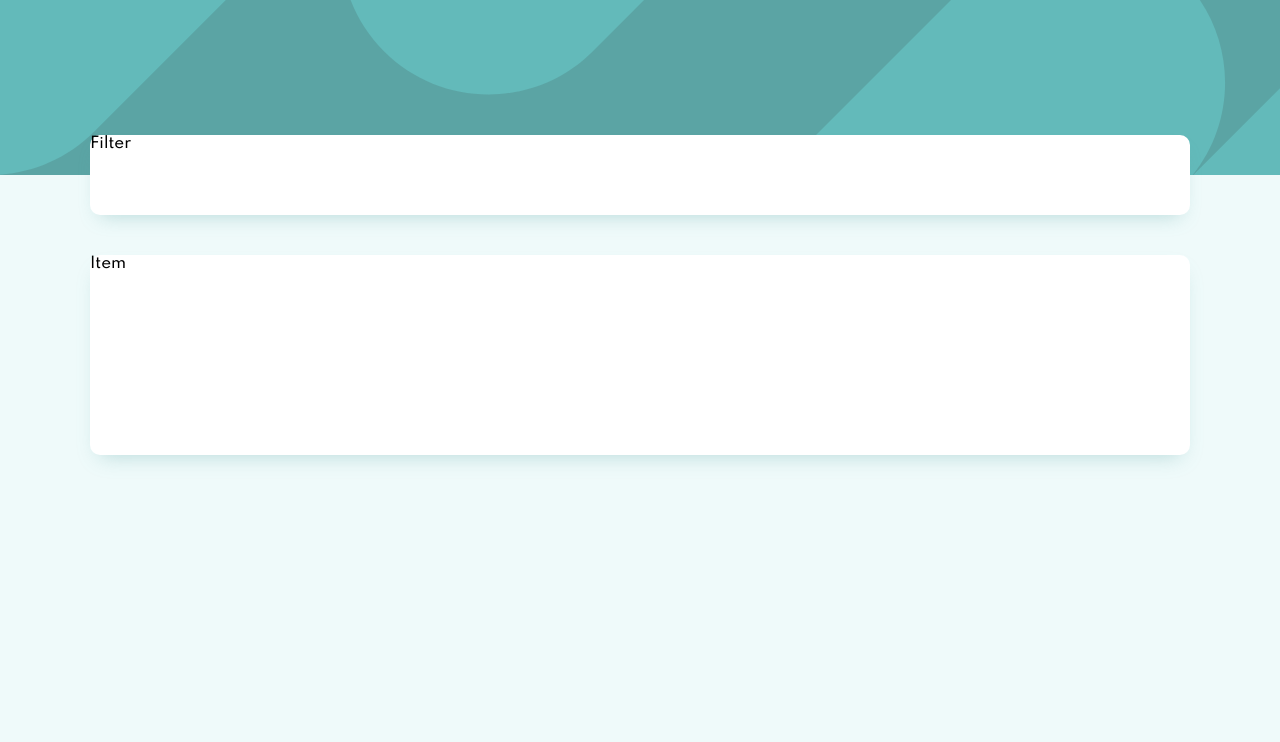
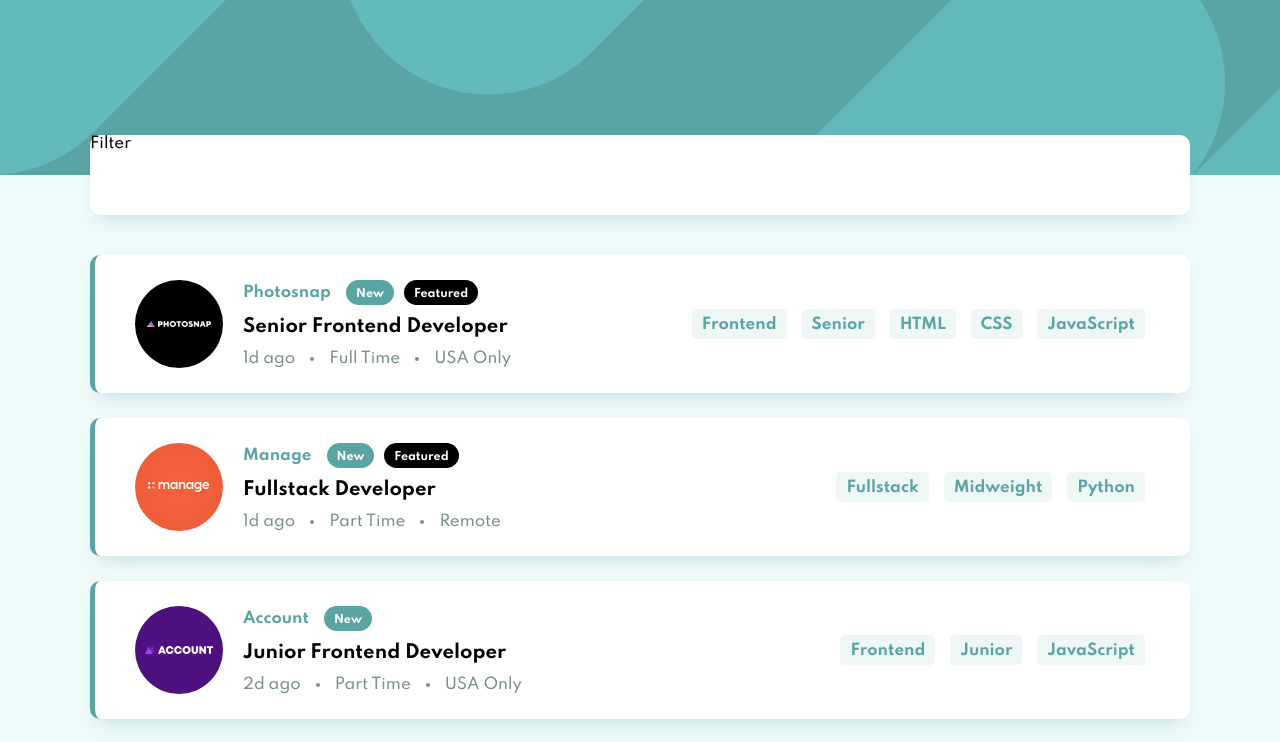
Before and after one commit to JesusAtao96/job-listings-with-filtering-svelte, a Svelte app: page / in a window 1280 px wide. Shown: the top 742 px of the page. Built offline with nearby package versions, Linux system fonts and the light colour scheme.

Commit message:
Items Completed

```diff
--- a/package.json
+++ b/package.json
@@ -8,14 +8,15 @@
   },
   "devDependencies": {
     "@rollup/plugin-commonjs": "^16.0.0",
+    "@rollup/plugin-json": "^4.1.0",
     "@rollup/plugin-node-resolve": "^10.0.0",
+    "node-sass": "^5.0.0",
     "rollup": "^2.3.4",
     "rollup-plugin-css-only": "^3.1.0",
     "rollup-plugin-livereload": "^2.0.0",
     "rollup-plugin-svelte": "^7.0.0",
     "rollup-plugin-terser": "^7.0.0",
     "svelte": "^3.0.0",
-    "node-sass": "^5.0.0",
     "svelte-preprocess": "^4.6.1"
   },
   "dependencies": {
--- a/rollup.config.js
+++ b/rollup.config.js
@@ -5,6 +5,7 @@ import livereload from 'rollup-plugin-livereload';
 import { terser } from 'rollup-plugin-terser';
 import preprocess from 'svelte-preprocess';
 import css from 'rollup-plugin-css-only';
+import json from '@rollup/plugin-json';
 
 const production = !process.env.ROLLUP_WATCH;
 
@@ -49,6 +50,9 @@ export default {
 		// a separate file - better for performance
 		css({ output: 'bundle.css' }),
 
+		// JSON
+		json({ compact: true }),
+
 		// If you have external dependencies installed from
 		// npm, you'll most likely need these plugins. In
 		// some cases you'll need additional configuration -
--- a/src/components/Item.svelte
+++ b/src/components/Item.svelte
@@ -1,9 +1,41 @@
 <script>
+	import Pill from './Pill.svelte';
+    import Tag from './Tag.svelte';
 
+    export let data;
+
+    console.log(data);
 </script>
 
 <div class="item">
-    Item
+    <img class="item__logo" src={ data.logo } alt={ data.company }>
+
+    <div class="item__information">
+        <div class="item__header">
+            <span class="item__company">{ data.company }</span>
+
+            <div class="item__pills">
+                <Pill text='New' isNew={ data.new } />
+                <Pill text='Featured' isFeatured={ data.featured } />
+            </div>
+        </div>
+
+        <span class="item__position">{ data.position }</span>
+
+        <div class="item__details">
+            <span class="item__detail">{ data.postedAt }</span>
+            <span class="item__detail item__detail--separator">{ data.contract }</span>
+            <span class="item__detail">{ data.location }</span>
+        </div>
+    </div>
+
+    <div class="item__tags">
+        <Tag text={ data.role } />
+        <Tag text={ data.level } />
+        {#each data.languages as language}
+            <Tag text={ language } />
+        {/each}
+    </div>
 </div>
 
 <style>
@@ -12,6 +44,83 @@
         box-shadow: var(--shadow);
         border-radius: var(--border-radius);
 
-        height: 200px
+        border-left: 5px solid var(--primary);
+
+        display: grid;
+        grid-template-columns: 20px min-content 1fr min-content 25px;
+        grid-template-rows: 25px min-content 25px;
+        column-gap: 20px;
+        align-items: center;
+    }
+
+    .item__logo,
+    .item__information,
+    .item__tags {
+        grid-row: 2 / 3;
+    }
+
+    .item__logo {
+        grid-column: 2 / 3;
+    }
+
+    .item__information {
+        grid-column: 3 / 4;
+
+        display: flex;
+        flex-direction: column;
+        justify-content: space-between;
+        height: 100%;
+    }
+
+    .item__header {
+        display: flex;
+        align-items: center;
+    }
+
+    .item__company {
+        color: var(--primary);
+        font-weight: 700;
+        margin-right: 10px;
+    }
+
+    .item__pills {
+        display: flex;
+        align-items: center;
+    }
+
+    .item__position {
+        font-weight: 700;
+        font-size: 18px;
+    }
+
+    .item__details {
+        display: flex;
+        align-items: center;
+    }
+
+    .item__detail {
+        color: var(--dark-grayish-cyan);
+        font-weight: 500;
+    }
+
+    .item__detail--separator {
+        display: flex;
+        align-items: center;
+    }
+
+    .item__detail--separator::before,
+    .item__detail--separator::after {
+        content: '';
+        margin: 0 15px;
+        width: 4px;
+        height: 4px;
+        border-radius: 100%;
+        background-color: var(--dark-grayish-cyan);
+    }
+
+    .item__tags {
+        grid-column: 4 / 5;
+
+        display: flex;
     }
 </style>
--- a/src/components/Main.svelte
+++ b/src/components/Main.svelte
@@ -1,9 +1,15 @@
 <script>
-	import Item from './Item.svelte';
+    import Item from './Item.svelte';
+
+    import * as json from '../data.json'
+
+    console.log(json.default);
 </script>
 
 <main>
-    <Item></Item>
+    {#each json.default as data}
+        <Item data={ data }></Item>
+    {/each}
 </main>
 
 <style>
@@ -12,5 +18,7 @@
         grid-column: center-start / center-end;
 
         margin: 40px 0;
+        display: grid;
+        gap: 25px;
     }
 </style>
--- a/src/components/Pill.svelte
+++ b/src/components/Pill.svelte
@@ -0,0 +1,35 @@
+<script>
+    export let text;
+    export let isNew;
+    export let isFeatured;
+</script>
+
+{#if isNew}
+    <span class="pill pill--primary" >{ text }</span>
+{/if}
+
+{#if isFeatured}
+    <span class="pill pill--dark" >{ text }</span>
+{/if}
+
+<style>
+	.pill {
+        display: flex;
+        justify-content: center;
+        align-items: center;
+        padding: 8px 10px 4px 10px;
+        border-radius: 30px;
+        color: var(--white);
+        font-size: 11px;
+        font-weight: 700;
+        margin: 0 5px;
+    }
+
+    .pill--primary {
+        background-color: var(--primary);
+    }
+
+    .pill--dark {
+        background-color: var(--black);
+    }
+</style>
--- a/src/components/Tag.svelte
+++ b/src/components/Tag.svelte
@@ -0,0 +1,28 @@
+<script>
+    export let text;
+</script>
+
+<span class="tag">{ text }</span>
+
+<style>
+	.tag {
+        color: var(--primary);
+        background-color: var(--tag-background);
+        font-weight: 700;
+        padding: 7px 10px 5px 10px;
+        margin-right: 15px;
+        border-radius: 5px;
+        cursor: pointer;
+        transition: all .3s;
+    }
+
+    .tag:hover {
+        background-color: var(--primary);
+        color: var(--tag-background);
+        transform: scale(1.1);
+    }
+
+    .tag:last-child {
+        margin-right: 0;
+    }
+</style>
--- a/src/data.json
+++ b/src/data.json
@@ -2,7 +2,7 @@
   {
     "id": 1,
     "company": "Photosnap",
-    "logo": "./images/photosnap.svg",
+    "logo": "./static/images/photosnap.svg",
     "new": true,
     "featured": true,
     "position": "Senior Frontend Developer",
@@ -17,7 +17,7 @@
   {
     "id": 2,
     "company": "Manage",
-    "logo": "./images/manage.svg",
+    "logo": "./static/images/manage.svg",
     "new": true,
     "featured": true,
     "position": "Fullstack Developer",
@@ -32,7 +32,7 @@
   {
     "id": 3,
     "company": "Account",
-    "logo": "./images/account.svg",
+    "logo": "./static/images/account.svg",
     "new": true,
     "featured": false,
     "position": "Junior Frontend Developer",
@@ -47,7 +47,7 @@
   {
     "id": 4,
     "company": "MyHome",
-    "logo": "./images/myhome.svg",
+    "logo": "./static/images/myhome.svg",
     "new": false,
     "featured": false,
     "position": "Junior Frontend Developer",
@@ -62,7 +62,7 @@
   {
     "id": 5,
     "company": "Loop Studios",
-    "logo": "./images/loop-studios.svg",
+    "logo": "./static/images/loop-studios.svg",
     "new": false,
     "featured": false,
     "position": "Software Engineer",
@@ -77,7 +77,7 @@
   {
     "id": 6,
     "company": "FaceIt",
-    "logo": "./images/faceit.svg",
+    "logo": "./static/images/faceit.svg",
     "new": false,
     "featured": false,
     "position": "Junior Backend Developer",
@@ -92,7 +92,7 @@
   {
     "id": 7,
     "company": "Shortly",
-    "logo": "./images/shortly.svg",
+    "logo": "./static/images/shortly.svg",
     "new": false,
     "featured": false,
     "position": "Junior Developer",
@@ -107,7 +107,7 @@
   {
     "id": 8,
     "company": "Insure",
-    "logo": "./images/insure.svg",
+    "logo": "./static/images/insure.svg",
     "new": false,
     "featured": false,
     "position": "Junior Frontend Developer",
@@ -122,7 +122,7 @@
   {
     "id": 9,
     "company": "Eyecam Co.",
-    "logo": "./images/eyecam-co.svg",
+    "logo": "./static/images/eyecam-co.svg",
     "new": false,
     "featured": false,
     "position": "Full Stack Engineer",
@@ -137,7 +137,7 @@
   {
     "id": 10,
     "company": "The Air Filter Company",
-    "logo": "./images/the-air-filter-company.svg",
+    "logo": "./static/images/the-air-filter-company.svg",
     "new": false,
     "featured": false,
     "position": "Front-end Dev",
```
Also changed, not shown: 1 other file (tests, documents, lock files or other folders).
